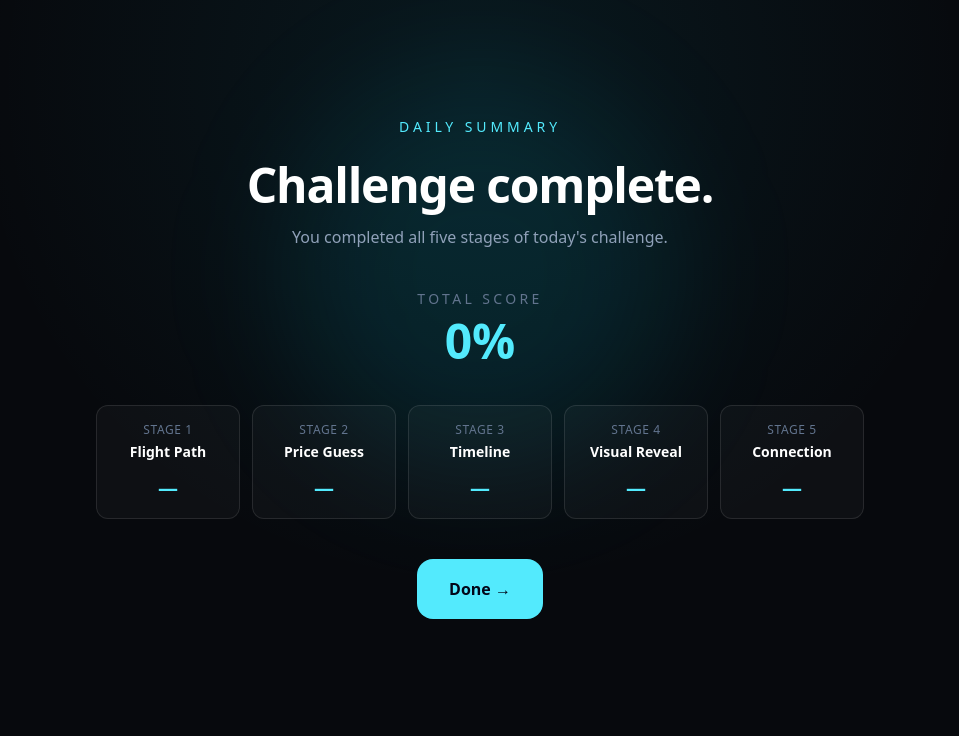
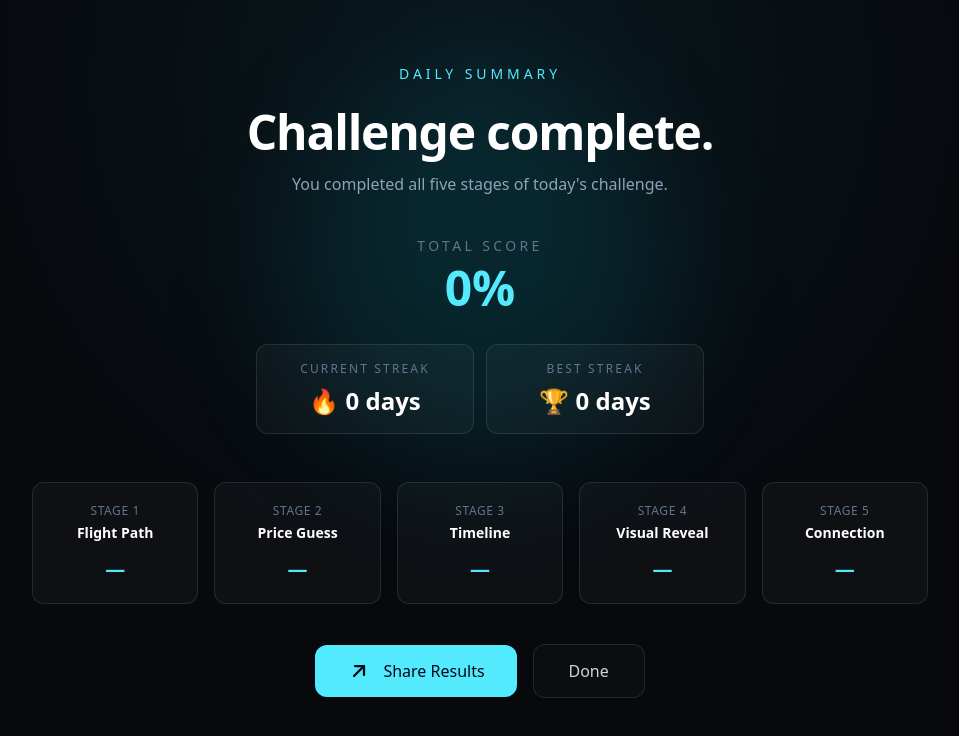
Before and after one commit to catalindvl-dot/daily-challenge, a Next.js app: page /summary in a window 1280 px wide. Shown: the top 736 px of the page, without its empty margins (160-1119 px from the left). Built offline with nearby package versions, Linux system fonts and the light colour scheme.

Commit message:
Add streak system and share results

```diff
--- a/src/components/play/Play.tsx
+++ b/src/components/play/Play.tsx
@@ -9,6 +9,7 @@ import PriceGuess from "@/components/play/PriceGuess";
 import Timeline from "@/components/play/Timeline";
 import VisualReveal from "@/components/play/VisualReveal";
 import Connection from "@/components/play/Connection";
+import { updateStreak } from "@/utils/streak";
 
 export default function Play() {
   const router = useRouter();
@@ -117,6 +118,8 @@ export default function Play() {
         `dailyChallengeStage:${today}`,
       );
 
+      updateStreak(today);
+
       router.push("/summary");
       return;
     }
--- a/src/components/summary/Summary.tsx
+++ b/src/components/summary/Summary.tsx
@@ -5,6 +5,7 @@ import Button from "@/components/ui/Button";
 import Container from "@/components/ui/Container";
 import { getDailyChallenge } from "@/data/dailyChallenge";
 import type { StageResult } from "@/types/challenge";
+import { getStreak, type StreakData } from "@/utils/streak";
 
 export default function Summary() {
   const today = new Intl.DateTimeFormat("en-CA").format(new Date());
@@ -12,19 +13,29 @@ export default function Summary() {
   const dailyChallenge = challenge?.stages ?? [];
 
   const [results, setResults] = useState<StageResult[]>([]);
+  const [streak, setStreak] = useState<StreakData>({
+    currentStreak: 0,
+    bestStreak: 0,
+    lastCompletedDate: null,
+  });
+  const [shareStatus, setShareStatus] = useState<
+    "idle" | "copied"
+  >("idle");
 
   useEffect(() => {
     const storedResults = localStorage.getItem(
       `dailyChallengeResults:${today}`,
     );
 
-    if (!storedResults) return;
+    if (storedResults) {
+      try {
+        setResults(JSON.parse(storedResults));
+      } catch {
+        setResults([]);
+      }
+    }
 
-    try {
-      setResults(JSON.parse(storedResults));
-    } catch {
-      setResults([]);
-    }
+    setStreak(getStreak());
   }, [today]);
 
   const totalScore = useMemo(() => {
@@ -37,6 +48,75 @@ export default function Summary() {
 
     return Math.round(sum / results.length);
   }, [results]);
+  const getScoreSquare = (score: number) => {
+    if (score >= 90) return "🟩";
+    if (score >= 70) return "🟨";
+    if (score >= 40) return "🟧";
+
+    return "🟥";
+  };
+  const handleShare = async () => {
+    const formattedShareDate = new Intl.DateTimeFormat("en-US", {
+      month: "long",
+      day: "numeric",
+    }).format(new Date());
+
+    const squares = dailyChallenge
+      .map((stage) => {
+        const result = results.find(
+          (item) => item.stageId === stage.id,
+        );
+
+        return getScoreSquare(result?.score ?? 0);
+      })
+      .join(" ");
+
+    const streakText =
+      streak.currentStreak === 1
+        ? "🔥 1 day streak"
+        : `🔥 ${streak.currentStreak} day streak`;
+
+    const shareText = [
+      "GuessHub Daily Challenge",
+      formattedShareDate,
+      "",
+      squares,
+      "",
+      `Score: ${totalScore}%`,
+      streakText,
+      "",
+      "Can you beat my score?",
+    ].join("\n");
+
+    if (navigator.share) {
+      try {
+        await navigator.share({
+          text: shareText,
+        });
+
+        return;
+      } catch (error) {
+        if (
+          error instanceof DOMException &&
+          error.name === "AbortError"
+        ) {
+          return;
+        }
+      }
+    }
+
+    try {
+      await navigator.clipboard.writeText(shareText);
+
+      setShareStatus("copied");
+
+      window.setTimeout(() => {
+        setShareStatus("idle");
+      }, 2000);
+    } catch {
+      setShareStatus("idle");
+    }
+  };
 
   return (
     <main className="relative flex min-h-[calc(100vh-4rem)] items-center overflow-hidden px-6 py-16">
@@ -64,8 +144,31 @@ export default function Summary() {
             {totalScore}%
           </p>
         </div>
+        <div className="mx-auto mt-8 grid max-w-md grid-cols-2 gap-3">
+          <div className="rounded-xl border border-white/10 bg-white/[0.03] px-5 py-4">
+            <p className="text-xs uppercase tracking-[0.18em] text-slate-500">
+              Current Streak
+            </p>
 
-        <div className="mx-auto mt-10 grid max-w-3xl grid-cols-1 gap-3 sm:grid-cols-5">
+            <p className="mt-2 text-2xl font-semibold text-white">
+              🔥 {streak.currentStreak}{" "}
+              {streak.currentStreak === 1 ? "day" : "days"}
+            </p>
+          </div>
+
+          <div className="rounded-xl border border-white/10 bg-white/[0.03] px-5 py-4">
+            <p className="text-xs uppercase tracking-[0.18em] text-slate-500">
+              Best Streak
+            </p>
+
+            <p className="mt-2 text-2xl font-semibold text-white">
+              🏆 {streak.bestStreak}{" "}
+              {streak.bestStreak === 1 ? "day" : "days"}
+            </p>
+          </div>
+        </div>
+
+        <div className="mx-auto mt-12 grid max-w-4xl grid-cols-1 gap-4 sm:grid-cols-5">
           {dailyChallenge.map((stage) => {
             const result = results.find(
               (item) => item.stageId === stage.id,
@@ -74,7 +177,7 @@ export default function Summary() {
             return (
               <div
                 key={stage.id}
-                className="rounded-xl border border-white/10 bg-white/[0.03] px-3 py-4"
+                className="rounded-xl border border-white/10 bg-white/[0.03] px-4 py-5"
               >
                 <p className="text-xs uppercase tracking-wider text-slate-500">
                   Stage {stage.id}
@@ -92,8 +195,41 @@ export default function Summary() {
           })}
         </div>
 
-        <div className="mt-10">
-          <Button href="/">Done →</Button>
+        <div className="mt-10 flex flex-wrap items-center justify-center gap-4">
+          <button
+            type="button"
+            onClick={handleShare}
+            className="flex min-w-48 items-center justify-center gap-3 rounded-xl bg-cyan-300 px-8 py-3.5 font-medium text-slate-950 transition hover:bg-cyan-200"
+          >
+            {shareStatus === "copied" ? (
+              "Copied! ✓"
+            ) : (
+              <>
+                <svg
+                  viewBox="0 0 24 24"
+                  fill="none"
+                  className="h-6 w-6"
+                  stroke="currentColor"
+                  strokeWidth="2.25"
+                  strokeLinecap="round"
+                  strokeLinejoin="round"
+                  aria-hidden="true"
+                >
+                  <path d="M7 17L17 7" />
+                  <path d="M8 7h9v9" />
+                </svg>
+
+                <span>Share Results</span>
+              </>
+            )}
+          </button>
+
+          <a
+            href="/"
+            className="min-w-28 rounded-xl border border-white/10 bg-white/[0.02] px-6 py-3.5 font-medium text-slate-300 transition hover:border-white/20 hover:bg-white/[0.05] hover:text-white"
+          >
+            Done
+          </a>
         </div>
       </Container>
     </main>
--- /dev/null
+++ b/src/utils/streak.ts
@@ -0,0 +1,64 @@
+export type StreakData = {
+  currentStreak: number;
+  bestStreak: number;
+  lastCompletedDate: string | null;
+};
+
+const STREAK_STORAGE_KEY = "dailyChallengeStreak";
+
+const defaultStreak: StreakData = {
+  currentStreak: 0,
+  bestStreak: 0,
+  lastCompletedDate: null,
+};
+
+export function getStreak(): StreakData {
+  const storedStreak = localStorage.getItem(STREAK_STORAGE_KEY);
+
+  if (!storedStreak) {
+    return defaultStreak;
+  }
+
+  try {
+    return JSON.parse(storedStreak) as StreakData;
+  } catch {
+    return defaultStreak;
+  }
+}
+
+export function updateStreak(today: string): StreakData {
+  const streak = getStreak();
+
+  if (streak.lastCompletedDate === today) {
+    return streak;
+  }
+
+  let currentStreak = 1;
+
+  if (streak.lastCompletedDate) {
+    const previousDate = new Date(`${streak.lastCompletedDate}T12:00:00`);
+    const currentDate = new Date(`${today}T12:00:00`);
+
+    const differenceInDays = Math.round(
+      (currentDate.getTime() - previousDate.getTime()) /
+        (1000 * 60 * 60 * 24),
+    );
+
+    if (differenceInDays === 1) {
+      currentStreak = streak.currentStreak + 1;
+    }
+  }
+
+  const updatedStreak: StreakData = {
+    currentStreak,
+    bestStreak: Math.max(streak.bestStreak, currentStreak),
+    lastCompletedDate: today,
+  };
+
+  localStorage.setItem(
+    STREAK_STORAGE_KEY,
+    JSON.stringify(updatedStreak),
+  );
+
+  return updatedStreak;
+}
```
